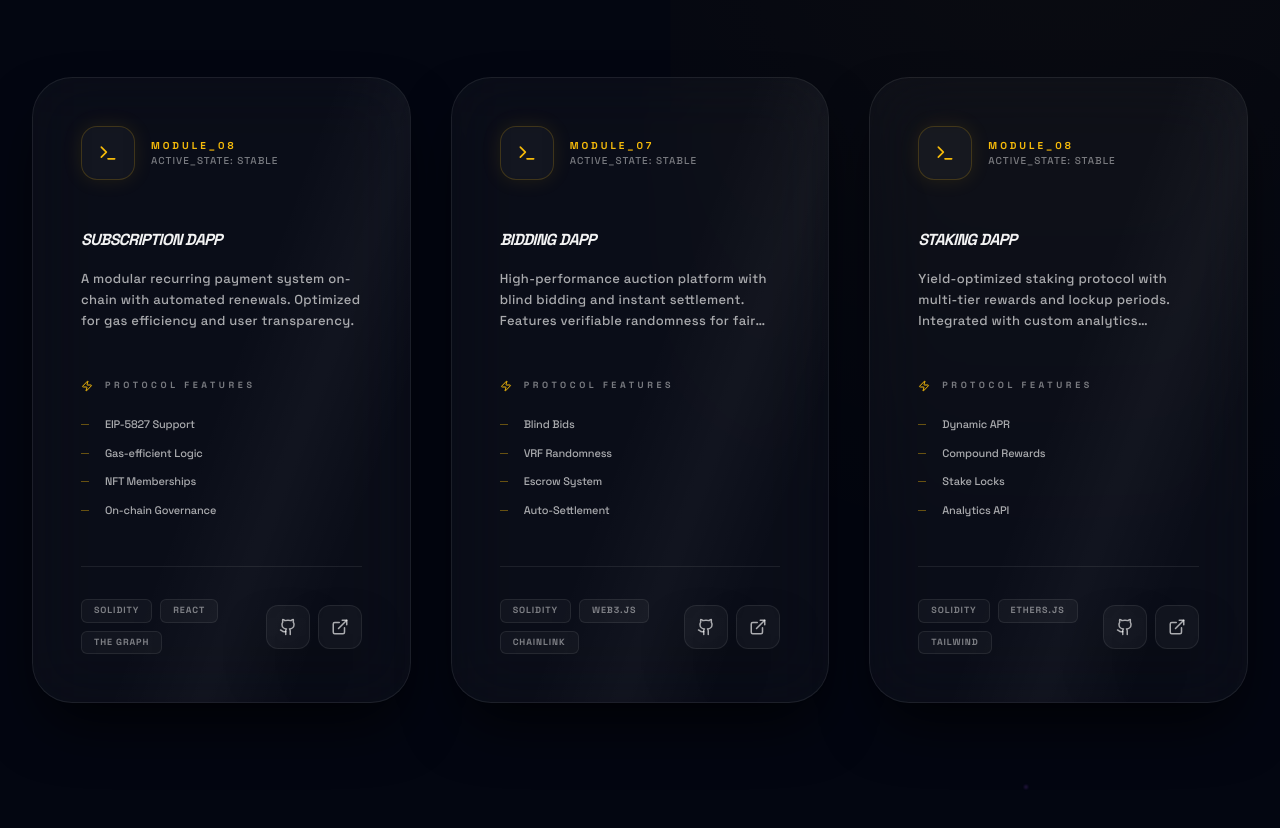
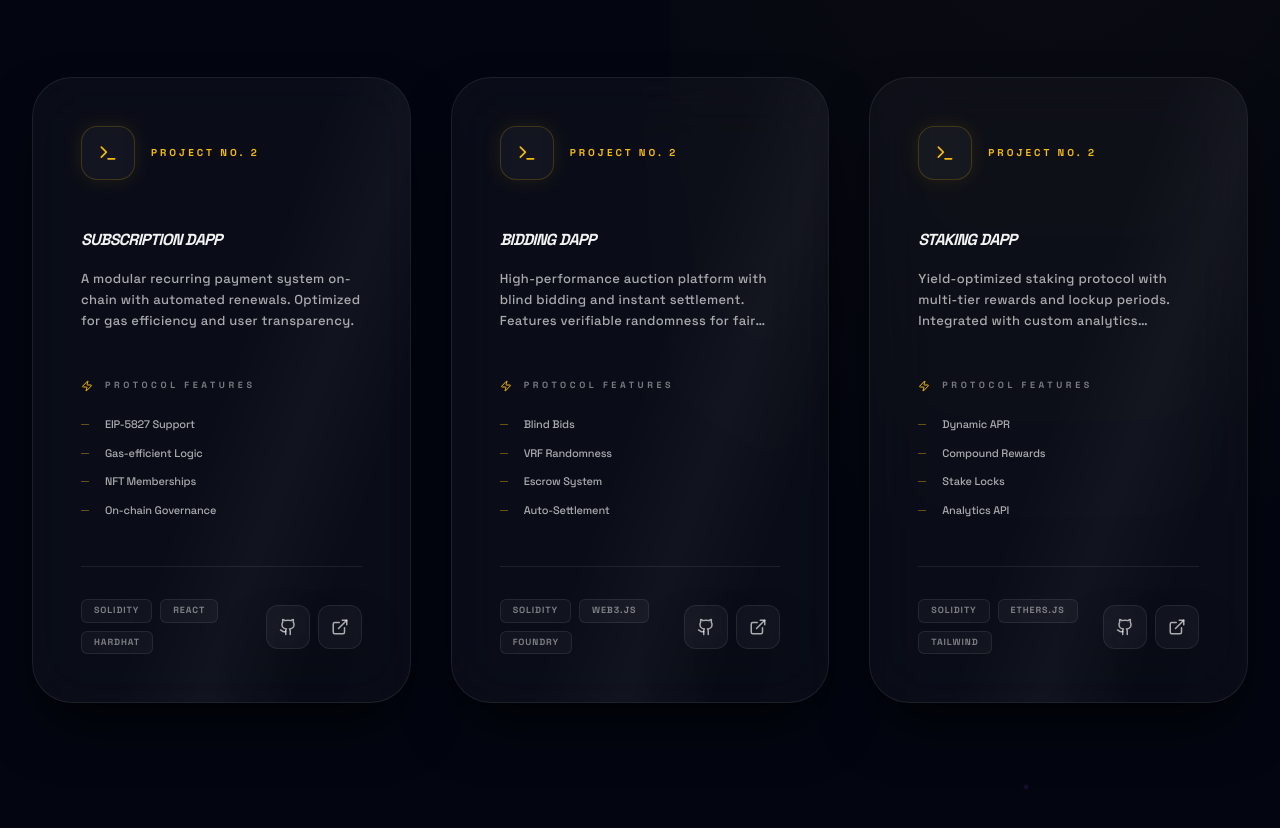
Before and after one commit to mohit-solidity/pirate, a React (Vite) app: page /developer in a window 1280 px wide. Shown: the part 440-1268 px from the top of the page. Built offline with nearby package versions, Linux system fonts and the light colour scheme.

Commit message:
updated developer page

```diff
--- a/src/components/ui/ProjectCard.jsx
+++ b/src/components/ui/ProjectCard.jsx
@@ -64,8 +64,7 @@ const ProjectCard = ({ project }) => {
                             <Terminal size={20} />
                         </div>
                         <div className="flex flex-col">
-                            <span className="text-[10px] font-black uppercase tracking-[0.3em] text-[var(--color-primary)]">Module_0{Math.floor(Math.random() * 9) + 1}</span>
-                            <span className="text-[10px] font-medium text-[var(--color-text-dim)] uppercase tracking-widest">Active_State: Stable</span>
+                            <span className="text-[10px] font-black uppercase tracking-[0.3em] text-[var(--color-primary)]">Project No. {Math.floor(Math.random() * 2) + 1}</span>
                         </div>
                     </div>
                 </div>
--- a/src/pages/Developer.jsx
+++ b/src/pages/Developer.jsx
@@ -13,7 +13,7 @@ const Developer = () => {
             title: 'Subscription DApp',
             description: 'A modular recurring payment system on-chain with automated renewals. Optimized for gas efficiency and user transparency.',
             features: ['EIP-5827 Support', 'Gas-efficient Logic', 'NFT Memberships', 'On-chain Governance'],
-            tech: ['Solidity', 'React', 'The Graph', 'Hardhat'],
+            tech: ['Solidity', 'React', 'Hardhat'],
             github: 'https://github.com/mohit-solidity',
             demo: 'https://subscription-dapp-two.vercel.app/'
         },
@@ -21,7 +21,7 @@ const Developer = () => {
             title: 'Bidding DApp',
             description: 'High-performance auction platform with blind bidding and instant settlement. Features verifiable randomness for fair distributions.',
             features: ['Blind Bids', 'VRF Randomness', 'Escrow System', 'Auto-Settlement'],
-            tech: ['Solidity', 'Web3.js', 'Chainlink', 'Foundry'],
+            tech: ['Solidity', 'Web3.js', 'Foundry'],
             github: 'https://github.com/mohit-solidity',
             demo: 'https://mohit-solidity.github.io/new-Bidding-Dapp/'
         },
```
